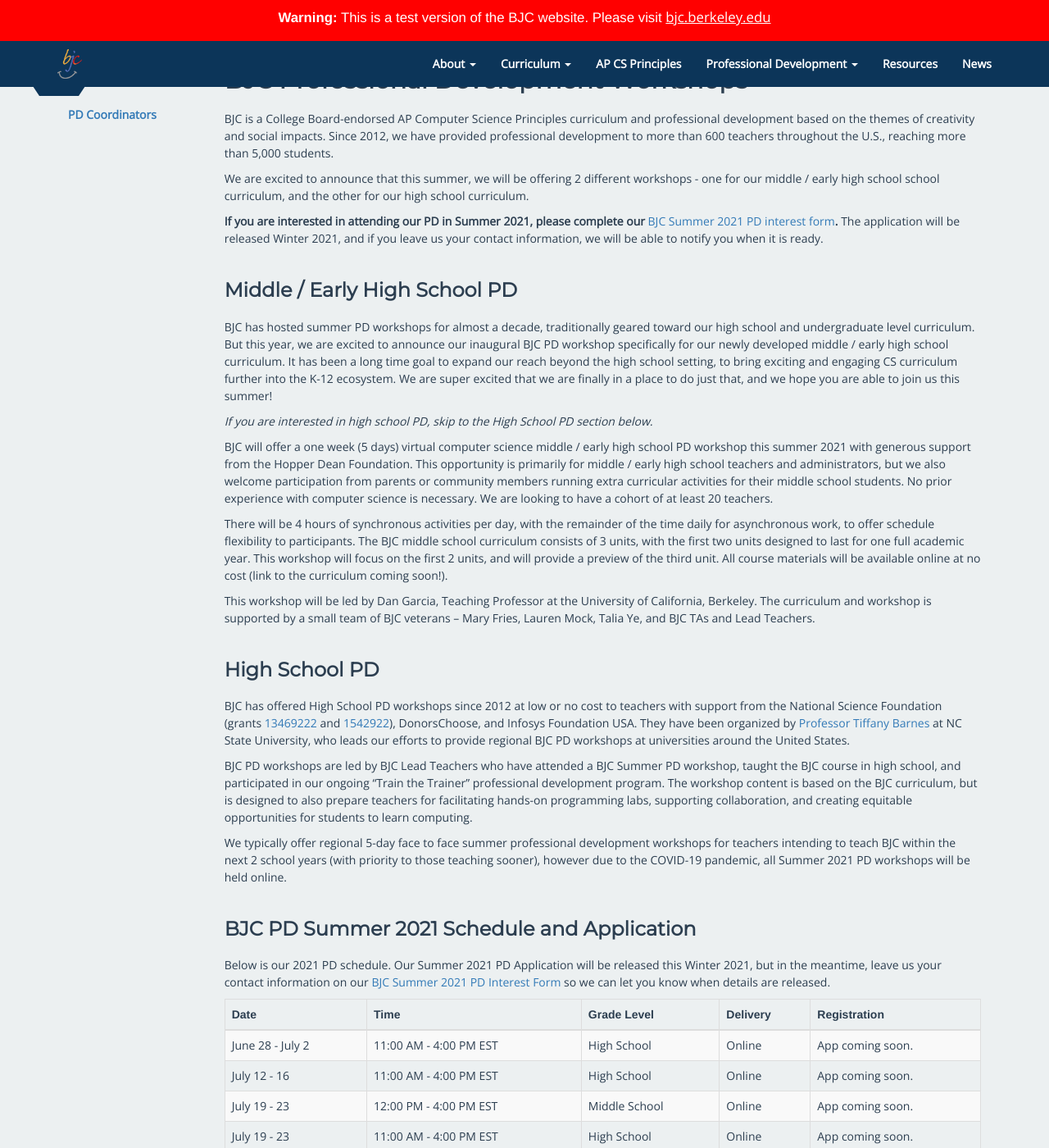
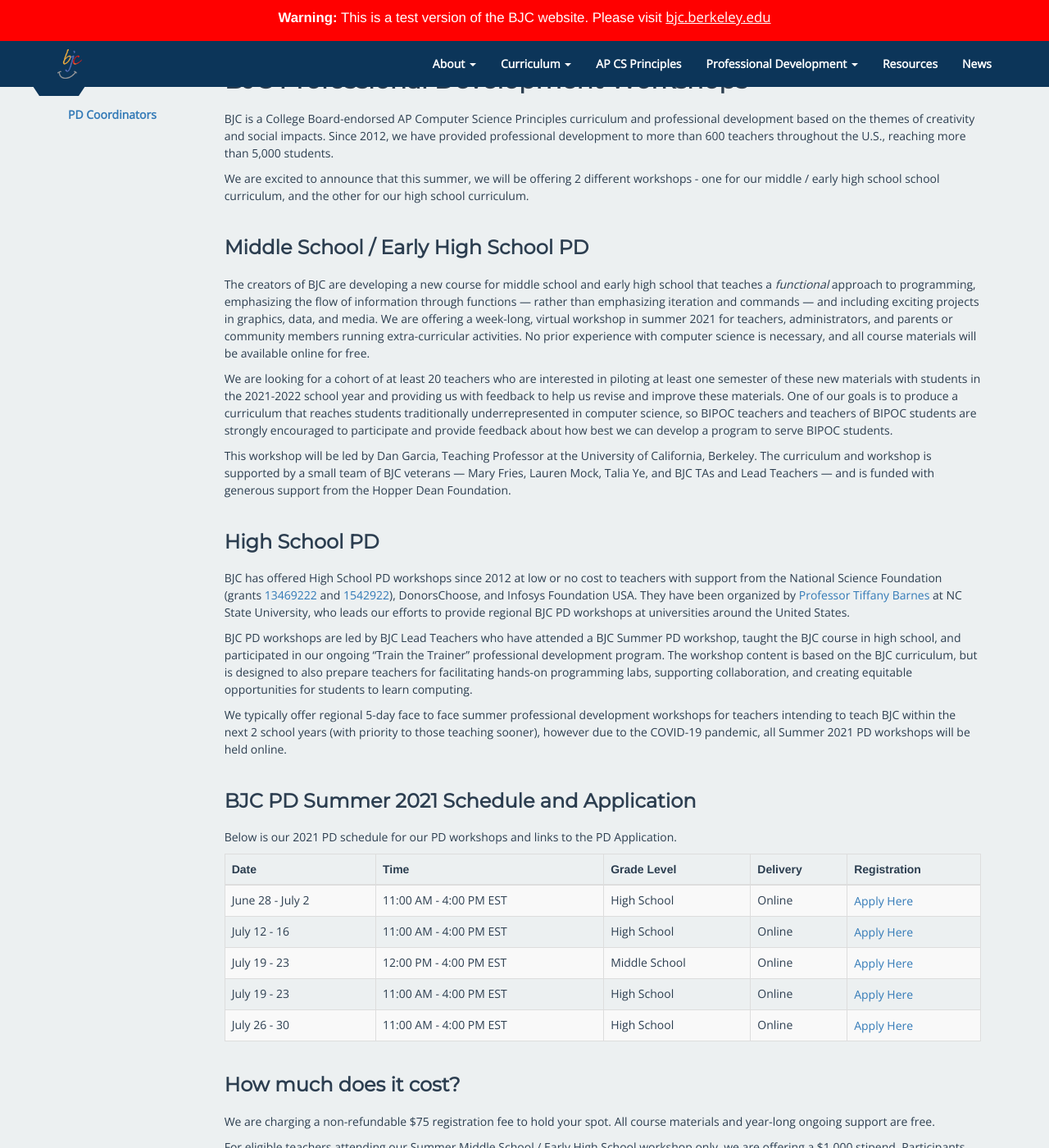
Before and after one commit to beautyjoy/beautyjoy.github.io, a Jekyll site: the page built from summer-pd/index.md, in a window 1280 px wide and 1400 px high, scrolled down 336 px. Shown: the whole window at 82% size. Built offline with Jekyll 4.4.1, drawn with Linux system fonts in a browser that asks for light colours; some of the changed text lies outside the part shown.

Commit message:
updated summer pd app and info

```diff
--- a/summer-pd/index.md
+++ b/summer-pd/index.md
@@ -23,21 +23,17 @@
 
 We are excited to announce that this summer, we will be offering 2 different workshops - one for our middle / early high school school curriculum, and the other for our high school curriculum.
 
-<b>If you are interested in attending our PD in Summer 2021, please complete our [BJC Summer 2021 PD interest form][pd-interest-form-link]. </b> The application will be released Winter 2021, and if you leave us your contact information, we will be able to notify you when it is ready.
+<!-- <b>If you are interested in attending our PD in Summer 2021, please complete our [BJC Summer 2021 PD interest form][pd-interest-form-link]. </b> The application will be released Winter 2021, and if you leave us your contact information, we will be able to notify you when it is ready. -->
 <!-- Or, if you are ready to apply to our PD workshop, please scroll to the Workshop Schedule below.</b> -->
 
 
-### Middle / Early High School PD
+### Middle School / Early High School PD
 
-BJC has hosted summer PD workshops for almost a decade, traditionally geared toward our high school and undergraduate level curriculum. But this year, we are excited to announce our inaugural BJC PD workshop specifically for our newly developed middle / early high school curriculum. It has been a long time goal to expand our reach beyond the high school setting, to bring exciting and engaging CS curriculum further into the K-12 ecosystem. We are super excited that we are finally in a place to do just that, and we hope you are able to join us this summer!
+The creators of BJC are developing a new course for middle school and early high school that teaches a <em>functional</em> approach to programming, emphasizing the flow of information through functions — rather than emphasizing iteration and commands — and including exciting projects in graphics, data, and media. We are offering a week-long, virtual workshop in summer 2021 for teachers, administrators, and parents or community members running extra-curricular activities. No prior experience with computer science is necessary, and all course materials will be available online for free.
 
-<em>If you are interested in high school PD, skip to the High School PD section below.</em>
+We are looking for a cohort of at least 20 teachers who are interested in piloting at least one semester of these new materials with students in the 2021-2022 school year and providing us with feedback to help us revise and improve these materials. One of our goals is to produce a curriculum that reaches students traditionally underrepresented in computer science, so BIPOC teachers and teachers of BIPOC students are strongly encouraged to participate and provide feedback about how best we can develop a program to serve BIPOC students.
 
-BJC will offer a one week (5 days) virtual computer science middle / early high school PD workshop this summer 2021 with generous support from the Hopper Dean Foundation. This opportunity is primarily for middle / early high school teachers and administrators, but we also welcome participation from parents or community members running extra curricular activities for their middle school students. No prior experience with computer science is necessary. We are looking to have a cohort of at least 20 teachers.
-
-There will be 4 hours of synchronous activities per day, with the remainder of the time daily for asynchronous work, to offer schedule flexibility to participants. The BJC middle school curriculum consists of 3 units, with the first two units designed to last for one full academic year. This workshop will focus on the first 2 units, and will provide a preview of the third unit. All course materials will be available online at no cost (link to the curriculum coming soon!).
-
-This workshop will be led by Dan Garcia, Teaching Professor at the University of California, Berkeley. The curriculum and workshop is supported by a small team of BJC veterans -- Mary Fries, Lauren Mock, Talia Ye, and BJC TAs and Lead Teachers.
+This workshop will be led by Dan Garcia, Teaching Professor at the University of California, Berkeley. The curriculum and workshop is supported by a small team of BJC veterans — Mary Fries, Lauren Mock, Talia Ye, and BJC TAs and Lead Teachers — and is funded with generous support from the Hopper Dean Foundation.
 
 
 ### High School PD
@@ -61,7 +57,9 @@
 [BJC PD 2019 Alternate App]: https://bjc.link/PD2019App-NoUpload
 [reg-fee]: https://bjc.link/reg19
 
-Below is our 2021 PD schedule. Our Summer 2021 PD Application will be released this Winter 2021, but in the meantime, leave us your contact information on our [BJC Summer 2021 PD Interest Form][pd-interest-form-link] so we can let you know when details are released.
+Below is our 2021 PD schedule for our PD workshops and links to the PD Application.
+
+<!-- Our Summer 2021 PD Application will be released this Winter 2021, but in the meantime, leave us your contact information on our [BJC Summer 2021 PD Interest Form][pd-interest-form-link] so we can let you know when details are released. -->
 
 <!-- ## Summer PD Schedule -->
 
@@ -89,35 +87,35 @@
     <td>11:00 AM - 4:00 PM EST</td>
     <td>High School</td>
     <td>Online</td>
-    <td>App coming soon.</td>
+    <td><a href ='http://bjc.link/pdapp21'>Apply Here</a></td>
   </tr>
   <tr>
     <td>July 12 - 16</td>
     <td>11:00 AM - 4:00 PM EST</td>
     <td>High School</td>
     <td>Online</td>
-    <td>App coming soon.</td>
+    <td><a href ='http://bjc.link/pdapp21'>Apply Here</a></td>
   </tr>
   <tr>
     <td>July 19 - 23</td>
     <td>12:00 PM - 4:00 PM EST</td>
     <td>Middle School</td>
     <td>Online</td>
-    <td>App coming soon.</td>
+    <td><a href ='http://bjc.link/pdapp21'>Apply Here</a></td>
   </tr>
   <tr>
     <td>July 19 - 23</td>
     <td>11:00 AM - 4:00 PM EST</td>
     <td>High School</td>
     <td>Online</td>
-    <td>App coming soon.</td>
+    <td><a href ='http://bjc.link/pdapp21'>Apply Here</a></td>
   </tr>
   <tr>
     <td>July 26 - 30</td>
     <td>11:00 AM - 4:00 PM EST</td>
     <td>High School</td>
     <td>Online</td>
-    <td>App coming soon.</td>
+    <td><a href ='http://bjc.link/pdapp21'>Apply Here</a></td>
   </tr>
  </tbody>
 </table>
@@ -126,8 +124,6 @@
 
 [infosys]: https://www.infosys.com/infosys-foundation/
 [pathfinders]: https://infy.com/Pathfinders
-
-
 
 
 <!--Scroll up to our schedule of PDs this Summer 2020 to apply!-->
@@ -147,14 +143,15 @@
 
 ### How much does it cost?
 
-BJC Summer PD is offered in 2021 for a non-refundable $75 registration fee.
+We are charging a non-refundable $75 registration fee to hold your spot. All course materials and year-long ongoing support are free.
+
+For eligible teachers attending our Summer Middle School / Early High School workshop only, we are offering a $1,000 stipend. Participants will receive half of the stipend ($500) for completing the PD and submitting research consents and pre-instruments at the beginning of the academic year. Participants will receive the other half of the stipend ($500) for submitting mid-year instruments and post-instruments at the end of the academic year.
 
 <!--Participating teachers may be eligible for reimbursement for reasonable expenses for travel, lodging, and meals.-->
 
+### How do I become a BJC Lead Teacher?
 
-### How do I become a BJC Lead Teacher?
 If you are a BJC teacher, and would like to prepare to lead BJC workshops, email [pd@bjc.berkeley.edu][pd-email]. Be sure to plan to attend our BJC "Train the Trainer" Lead Teacher workshop on June 26, 2021 from 11:00 AM - 4:00 PM EST online, and one of our online 5-day BJC workshops as a Teaching Assistant (TA).
-
 
 ## The BJC Curriculum, In Short
 
```
